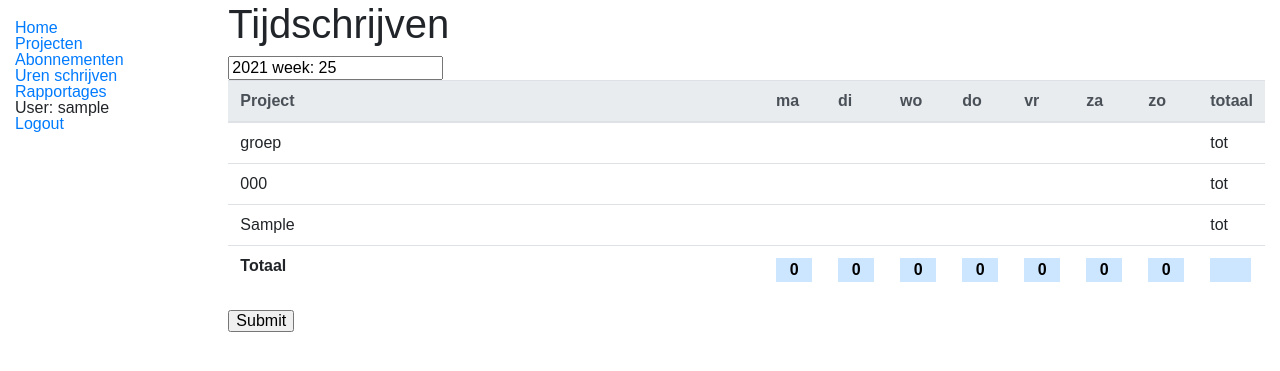
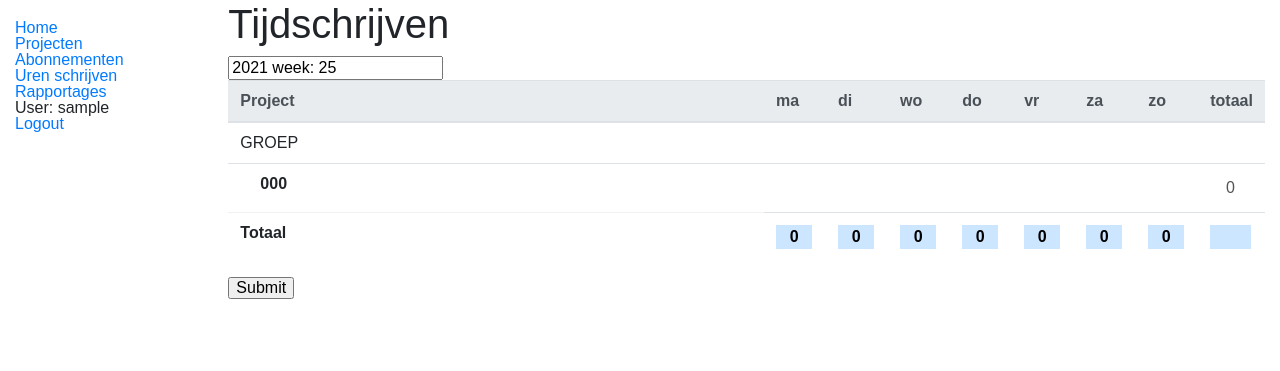
Before and after one commit to Arjan-He/timefox, a Django app: page /tijdschrijven/urenschrijven in a window 1280 px wide. Shown: the top 371 px of the page. Run offline with Django 3.2, Linux system fonts and the light colour scheme; a user stored in the database is signed in; tables that the repository leaves empty hold one stand-in row (values such as "Sample post"); some libraries are stand-ins or nearby versions.

Commit message:
grid aanpassingen

```diff
--- a/tijdschrijven/static/css/styles.css
+++ b/tijdschrijven/static/css/styles.css
@@ -27,7 +27,7 @@ a object{
 
 /* input number, get rid of arrows
    Firefox */
-   input[type=number] {
+  input[type=number] {
     -moz-appearance: textfield;
   }
 
@@ -65,13 +65,17 @@ a object{
       display:none;
   }
 
+  .ts-groeptitle{
+      text-transform: uppercase;
+  }
+
   .ts-projecttitle{
-      font-weight:500;
-      padding-left: 10px;
+      font-weight:600;
+      text-indent:20px;
       border-bottom: 1px solid #f2f2f2;
   }
   .ts-activiteittitel {
-      padding-left: 30px;
+      text-indent:40px;
   }
 
   .ts-gridcell{
--- a/tijdschrijven/static/js/functions.js
+++ b/tijdschrijven/static/js/functions.js
@@ -32,6 +32,34 @@ $(function() {
     //            e.preventDefault();
     //        }
     //  });
+
+    $('.ts-projecttitle').on('click',function(){
+
+        //haal project hebben activiteit met id = 1 (algemeen)
+        let projectID = $(this).closest('tr')
+                                .attr('id')
+                                .split('-')[1];
+
+        let firstActID = '#a-'+projectID+'-1';
+
+        //sla de display-status van de eerste activiteit op
+        let thedisplay = $(firstActID).css('display');
+
+        //hide alle activiteiten
+        $('.ts-rijactiviteit').hide(100);
+
+        //alle activiteiten hebben een class p-{hunprojectid}
+        let allProjectAct = '.p-'+projectID
+
+        //en toggle alle activiteiten van het geklikte project
+        if(thedisplay=='none'){
+            $(allProjectAct).css('display','table-row');
+        }else{
+            $(allProjectAct).css('display','none');
+        }
+
+
+    });
 
     $('.ts-urenvak').keypress(function(event) {
         //Allow only backspace and delete
--- a/tijdschrijven/templates/urenschrijven.html
+++ b/tijdschrijven/templates/urenschrijven.html
@@ -44,54 +44,57 @@
         <th class='ts-totaal'>Totaal</th>
         {% for day in dagenindeweek %}
         <th class='ts-totaal'>
-          <input type='number' class="ts-urenvak ts-totaal ts-dagtotaal" weekdag="{{ forloop.counter0 }}" disabled>
+          <input type='number' class="ts-urenvak ts-dagtotaal" weekdag="{{ forloop.counter0 }}" disabled>
         </th>
         {% endfor %}
         <th class='ts-totaal'>
-          <input type='number' class="ts-urenvak ts-totaal ts-eindtotaal" disabled>
+          <input type='number' class="ts-urenvak ts-eindtotaal" disabled>
         </th>
       </tr>
     </tfoot>
+    <tbody>
     {# end header and footer #}
 
     {% for i in tijdgrid %}
 
-          <!-- {% ifchanged i.activiteitID %}
+      {# close the open tablerow  but not at beginning loop (no row present)  #}
+          {% ifchanged i.activiteitID %}
             {% if not forloop.first %}
               <td></td></tr>
             {% endif %}
-          {% endifchanged %} -->
+          {% endifchanged %}
 
           {% ifchanged i.groepID %}
+          {% if not forloop.first %}
+            <tr><td></td><td></td><td></td><td></td><td></td><td></td><td></td><td></td><td></td></tr>
+          {% endif %}
             <tr>
-              <td>groep</td>
+              <td class='ts-groeptitle'>groep</td>
               {% for day in dagenindeweek %}
                 <td></td>
               {% endfor %}
-              <td>tot</td>
+              <td></td>
             </tr>
           {% endifchanged %}
 
           {% ifchanged i.projectID %}
-            <tr>
-            <td>{{ i.titel }}</td>
+            <tr id='p-{{ i.projectID }}''>
+            <td class='ts-projecttitle'>{{ i.titel }}</td>
             {% for day in dagenindeweek %}
               <td></td>
             {% endfor %}
-            <td>tot</td>
+            <td class='ts-totaal'>
+                <input type="number" class="ts-urenvak ts-abonnementtotaal" abonnement="14" disabled>
+            </td>
             </tr>
           {% endifchanged %}
 
           {% ifchanged i.projectactiviteitID %}
-            <tr><td>{{ i.activiteit }}</td>
-              {% for day in dagenindeweek %}
-              <td></td>
-            {% endfor %}
-            <td>tot</td>
-            </tr>
+            <tr id='a-{{ i.projectID }}-{{ i.activiteitID }}' class='ts-rijactiviteit p-{{ i.projectID }}'>
+              <td class='ts-activiteittitel'>{{ i.activiteit }}</td>
           {% endifchanged %}
 
-          <!-- <td class='ts-gridcell' style='padding:0'>
+          <td class='ts-gridcell' style='padding:0'>
             <input class="ts-urenvak"
                   type="number"
                   min="0"
@@ -103,15 +106,15 @@
                   name="cell_{{ i.abonnementID }}_{% if i.tijdID == None %}0{% else %}{{ i.tijdID }}{% endif %}_{{ i.datum }}"
                   originalvalue="{% if i.tijdsduur == None %}{% else %}{{ i.tijdsduur }}{% endif %}"
                   value="{% if i.tijdsduur == None %}{% else %}{{ i.tijdsduur }}{% endif %}">
-          </td> -->
+          </td>
 
-          <!-- {% if forloop.last %}
+          {% if forloop.last %}
             <td></td></tr>
-          {% endif %} -->
+          {% endif %}
 
     {% endfor %}
 
-    <tbody>
+
     </tbody>
     </table>
 
```
